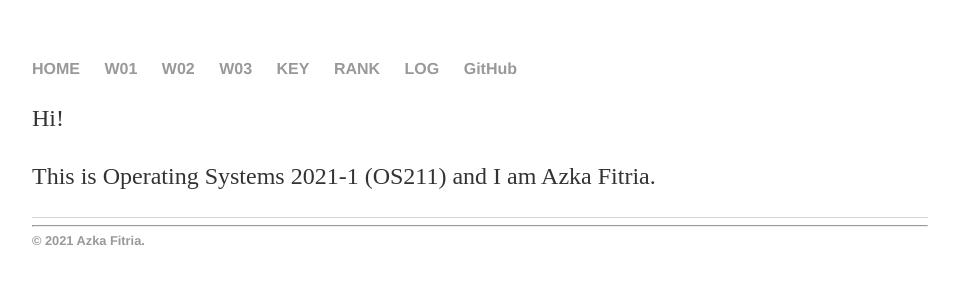
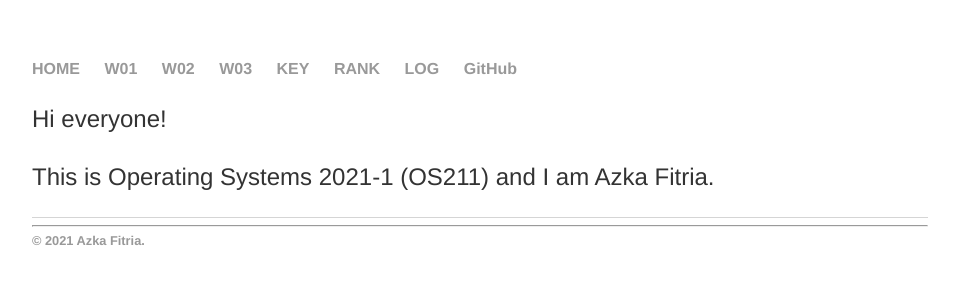
Before and after one commit to azkafitria/os211, a Jekyll site: the page built from index.md, in a window 1280 px wide. Shown: the top 300 px of the page, without its empty margins (160-1119 px from the left). Built offline with Jekyll 4.4.1, drawn with Linux system fonts in a browser that asks for light colours.

Commit message:
update style

```diff
--- a/assets/style.css
+++ b/assets/style.css
@@ -1,9 +1,11 @@
+* {
+    font-family:'Helvetica', 'Arial', 'Sans-Serif';
+}
 body {
     margin: 60px auto;
     width: 70%;
 }
 nav ul, .footer {
-    font-family:'Helvetica', 'Arial', 'Sans-Serif';
     padding: 0px;
     list-style: none;
     font-weight: bold;
@@ -16,8 +18,11 @@ a, .copyright {
     text-decoration: none;
     color: #999;
 }
-.navbar a:hover {
+a:hover {
     text-decoration: underline;
+}
+.copyright:hover {
+    text-decoration: none;
 }
 h1 {
     font-size: 3em;
--- a/index.md
+++ b/index.md
@@ -2,6 +2,6 @@
 layout: "layout"
 ---
 
-Hi!
+Hi everyone!
 
 This is {{ site.title }} and I am {{ site.author }}.
```
